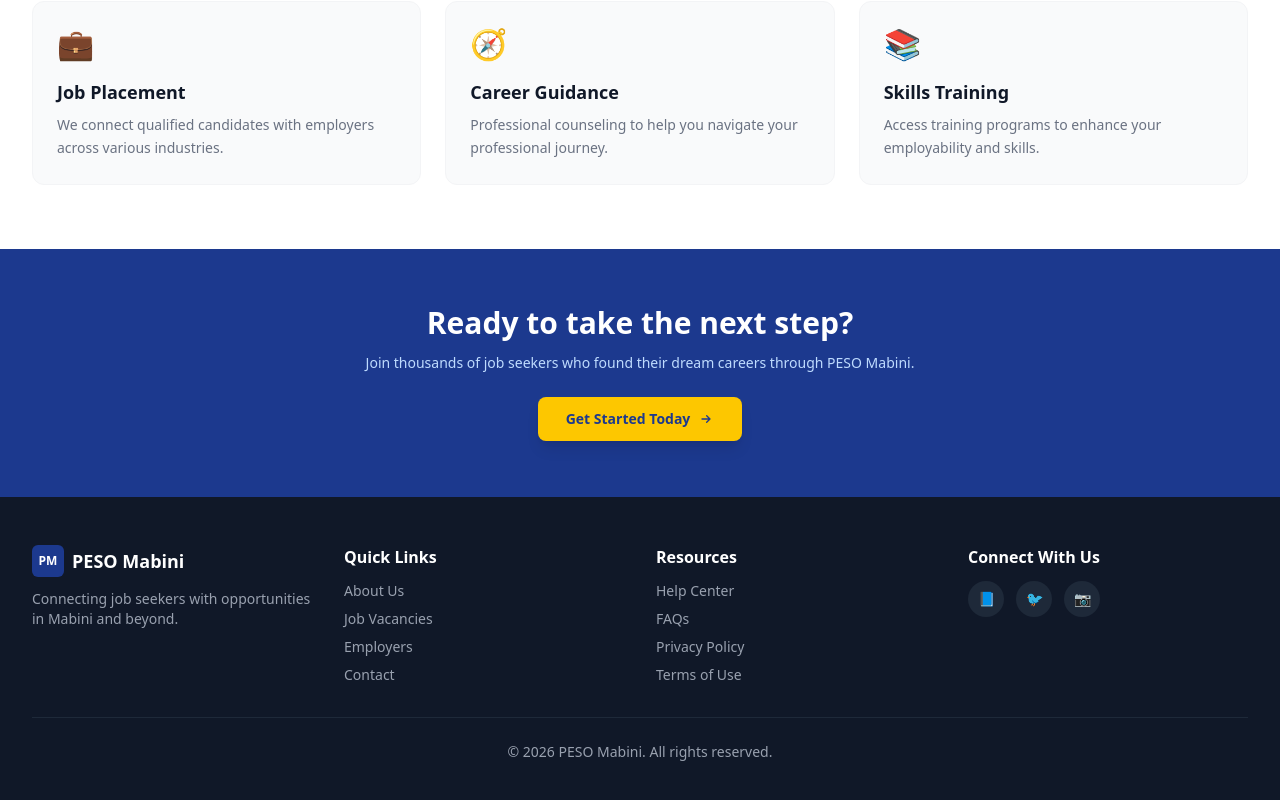
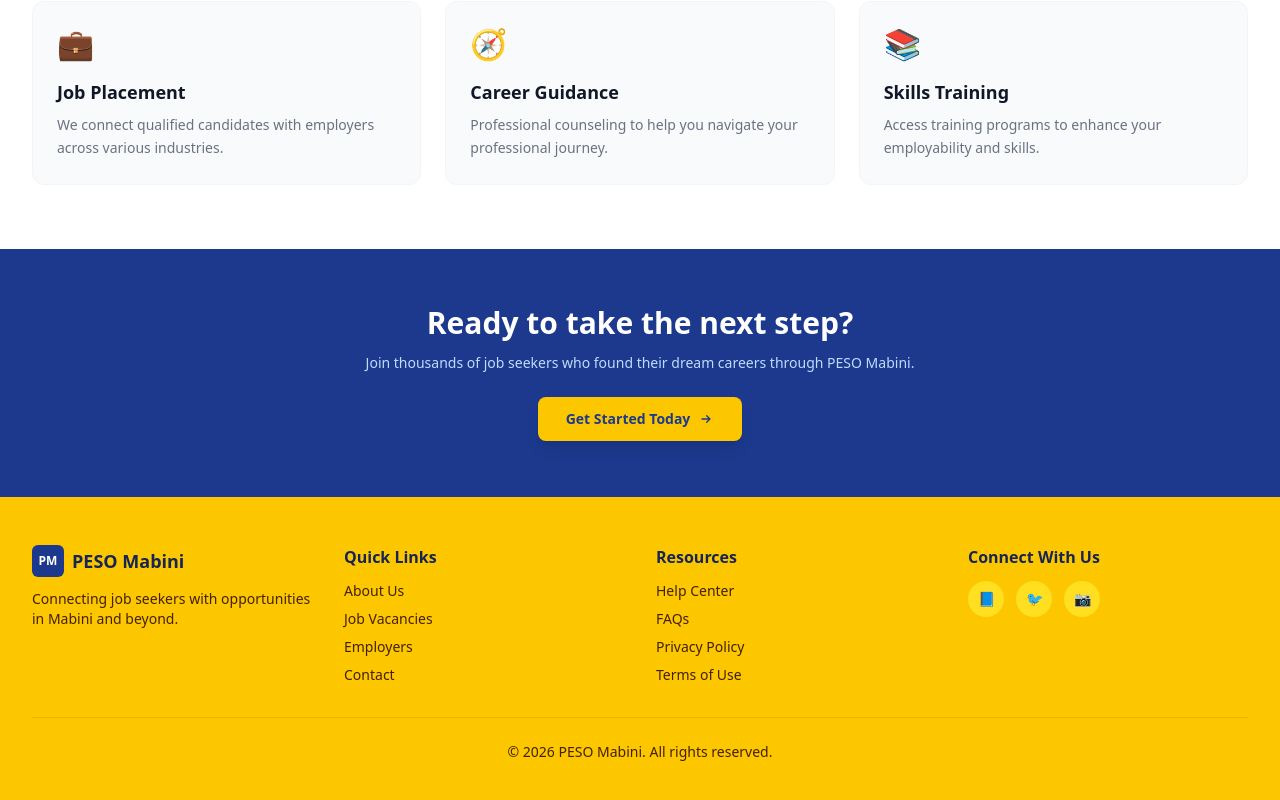
Before and after one commit to jirehmanalo05-prog/PESO, a Next.js app: page / in a window 1280 px wide. Shown: the part 2820-3620 px from the top of the page. Built offline with nearby package versions, Linux system fonts and the light colour scheme.

Commit message:
save changes

```diff
--- a/app/page.tsx
+++ b/app/page.tsx
@@ -435,20 +435,20 @@
       {/* ════════════════════════
           FOOTER
       ════════════════════════ */}
-      <footer className="bg-gray-900 text-gray-400 py-12">
+      <footer className="bg-yellow-400 py-12 text-yellow-950">
         <div className="max-w-7xl mx-auto px-4 sm:px-6 lg:px-8">
           <div className="grid md:grid-cols-4 gap-8">
             <div>
               <div className="flex items-center gap-2 mb-3">
-                <div className="w-8 h-8 bg-blue-900 rounded-md flex items-center justify-center">
+                <div className="flex h-8 w-8 items-center justify-center rounded-md bg-blue-900">
                   <span className="text-white text-xs font-bold">PM</span>
                 </div>
-                <span className="font-bold text-white text-lg">PESO Mabini</span>
+                <span className="text-lg font-bold text-blue-950">PESO Mabini</span>
               </div>
               <p className="text-sm">Connecting job seekers with opportunities in Mabini and beyond.</p>
             </div>
             <div>
-              <h4 className="text-white font-semibold mb-3">Quick Links</h4>
+              <h4 className="mb-3 font-semibold text-blue-950">Quick Links</h4>
               <ul className="space-y-2 text-sm">
                 {["About Us", "Job Vacancies", "Employers", "Contact"].map((l) => (
                   <li key={l}><a href="#" className="hover:text-white transition">{l}</a></li>
@@ -456,7 +456,7 @@
               </ul>
             </div>
             <div>
-              <h4 className="text-white font-semibold mb-3">Resources</h4>
+              <h4 className="mb-3 font-semibold text-blue-950">Resources</h4>
               <ul className="space-y-2 text-sm">
                 {["Help Center", "FAQs", "Privacy Policy", "Terms of Use"].map((l) => (
                   <li key={l}><a href="#" className="hover:text-white transition">{l}</a></li>
@@ -464,18 +464,18 @@
               </ul>
             </div>
             <div>
-              <h4 className="text-white font-semibold mb-3">Connect With Us</h4>
+              <h4 className="mb-3 font-semibold text-blue-950">Connect With Us</h4>
               <div className="flex gap-3">
                 {["📘", "🐦", "📷"].map((icon) => (
                   <a key={icon} href="#"
-                    className="w-9 h-9 bg-gray-800 rounded-full flex items-center justify-center hover:bg-blue-900 transition text-sm">
+                    className="flex h-9 w-9 items-center justify-center rounded-full bg-yellow-300 text-sm transition hover:bg-blue-900 hover:text-white">
                     {icon}
                   </a>
                 ))}
               </div>
             </div>
           </div>
-          <div className="border-t border-gray-800 mt-8 pt-6 text-center text-sm">
+          <div className="mt-8 border-t border-yellow-500 pt-6 text-center text-sm">
             <p>&copy; 2026 PESO Mabini. All rights reserved.</p>
           </div>
         </div>
```
